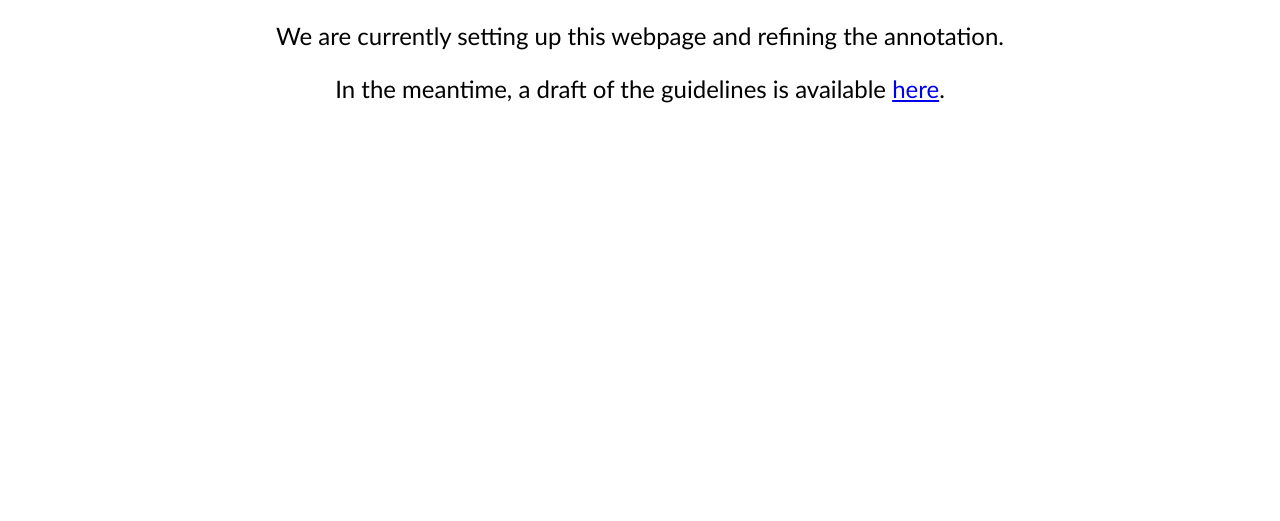
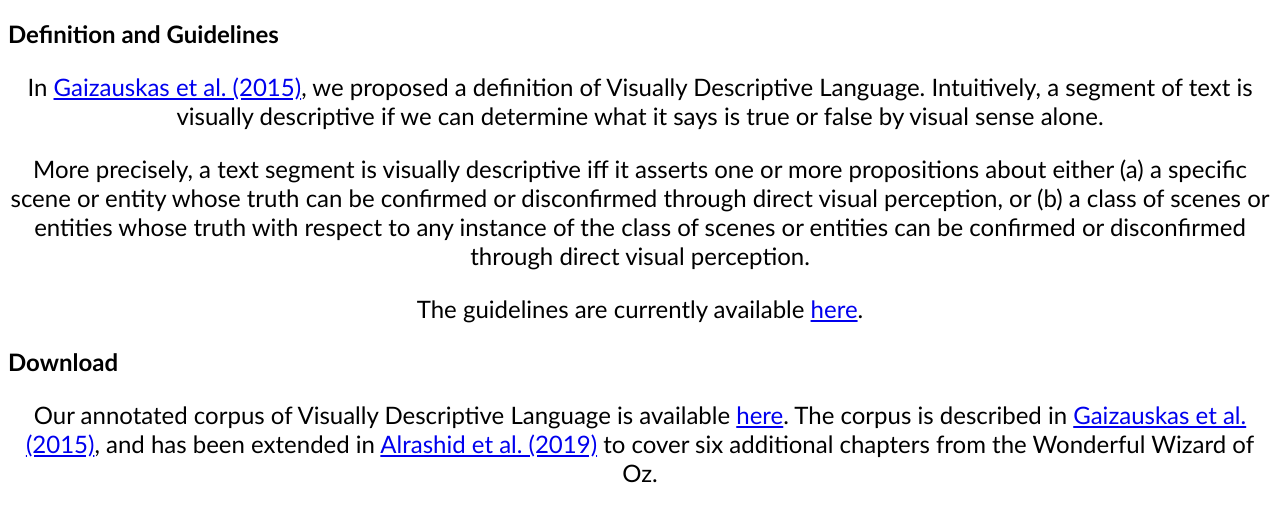
Before and after one commit to vdlang/vdlang.github.io, a plain HTML site: page index.html in a window 1280 px wide. Shown: the part 63-584 px from the top of the page. Drawn offline with Linux system fonts and the light colour scheme.

Commit message:
Added corpus for downloading.

```diff
--- a/index.html
+++ b/index.html
@@ -12,8 +12,21 @@ p { text-align: center; font-size: 1.5em; }
 <body>
 <h1>Visually Descriptive Language</h1>
 
-<p>We are currently setting up this webpage and refining the annotation.</p>
 
-<p>In the meantime, a draft of the guidelines is available <a href="https://sites.google.com/site/visuallydescriptivelanguage/">here</a>.</p>
+
+<h2>Definition and Guidelines</h2>
+
+<p>In <a href="https://www.aclweb.org/anthology/W15-2805">Gaizauskas et al. (2015)</a>, we proposed a definition of Visually Descriptive Language. Intuitively, a segment of text is visually descriptive if we can determine what it says is true or false by visual sense alone.</p>
+
+<p>More precisely, a text segment is visually descriptive iff it asserts one or more propositions about either (a) a specific scene or entity whose truth can be confirmed or disconfirmed through direct visual perception, or (b) a class of scenes or entities whose truth with respect to any instance of the class of scenes or entities can be confirmed or disconfirmed through direct visual perception.</p>
+
+<p>The guidelines are currently available <a href="https://sites.google.com/site/visuallydescriptivelanguage/">here</a>.</p>
+
+
+<h2>Download</h2>
+
+<p>Our annotated corpus of Visually Descriptive Language is available <a href="downloads/vdl_release_R20190521.zip">here</a>. The corpus is described in <a href="https://www.aclweb.org/anthology/W15-2805">Gaizauskas et al. (2015)</a>, and has been extended in <a href="http://www.josiahwang.com/publications/isa19.pdf">Alrashid et al. (2019)</a> to cover six additional chapters from the Wonderful Wizard of Oz.</p>
+
+
 </body>
 </html>
```
Also changed, not shown: 1 other file.
